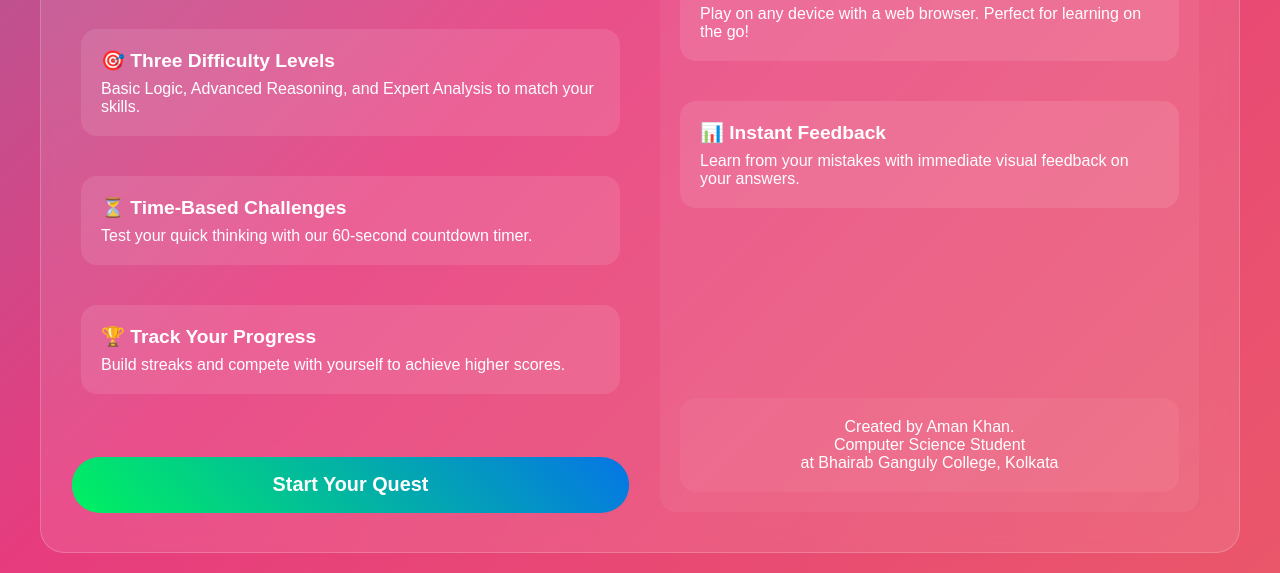
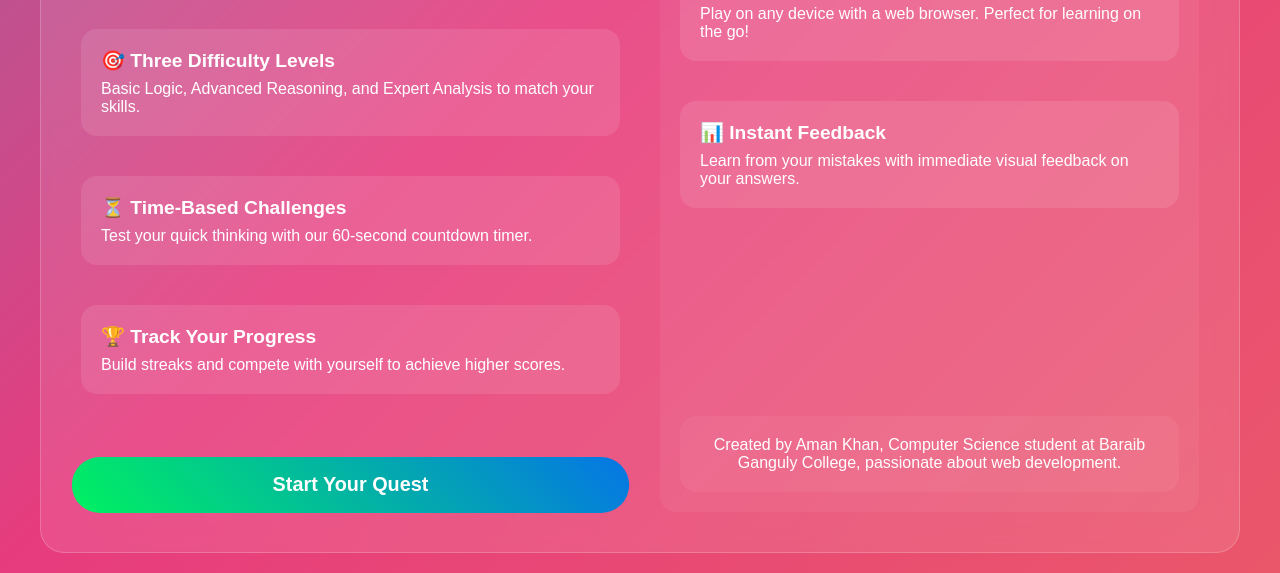
Before and after one commit to Aman00369/landing-page, a plain HTML site: page index.html in a window 1280 px wide. Shown: the part 274-847 px from the top of the page. Drawn offline with Linux system fonts and the light colour scheme.

Commit message:
Update index.html

```diff
--- a/index.html
+++ b/index.html
@@ -191,9 +191,9 @@
             </div>
 
             <div class="developer-info animate__animated animate__fadeInUp" style="animation-delay: 0.8s">
-                <p>Created by Aman Khan.</p>
-                <p>Computer Science Student</p>
-                <p>at Bhairab Ganguly College, Kolkata</p>
+                <p>Created by Aman Khan, Computer Science student at Baraib Ganguly College, passionate about web development.
+
+</p>
             </div>
         </div>
     </div>
```
